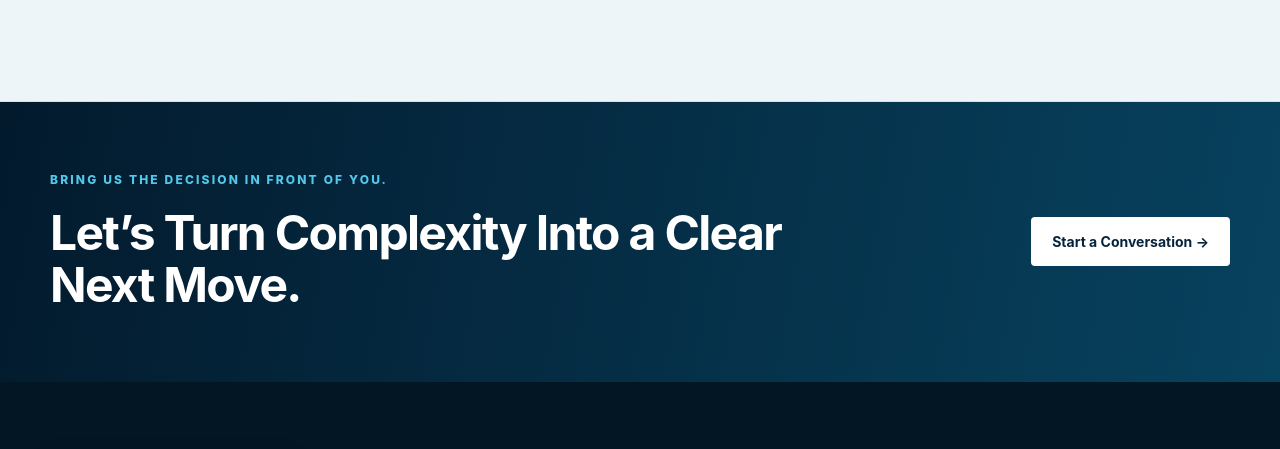
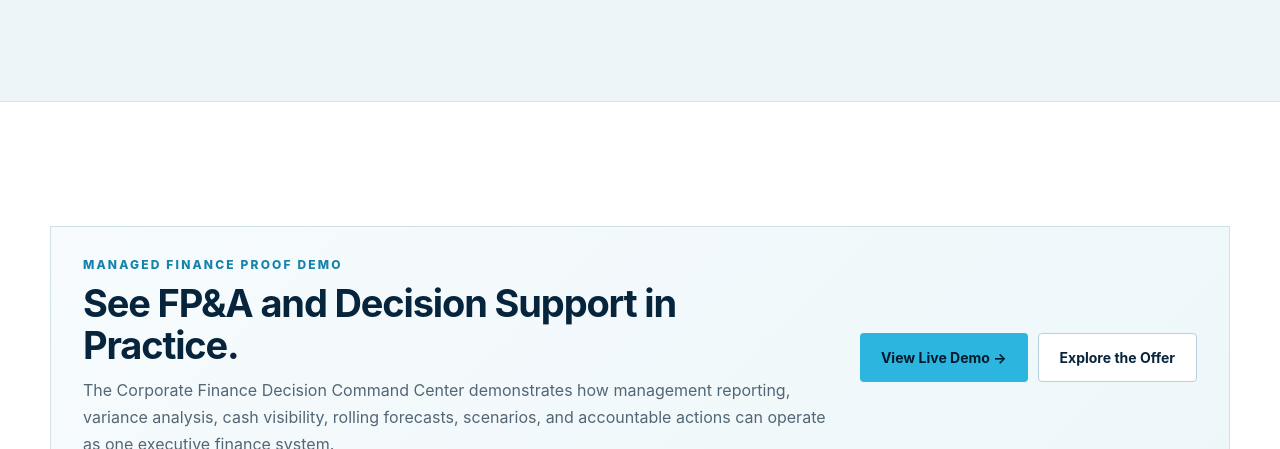
Before and after one commit to jevans-qs/quant-strata-website, a website: page docs/business-advisory/index.html in a window 1280 px wide. Shown: the part 1785-2234 px from the top of the page. Drawn offline with Linux system fonts and the light colour scheme.

Commit message:
Link managed finance proof demo from Business Advisory

```diff
--- a/docs/business-advisory/index.html
+++ b/docs/business-advisory/index.html
@@ -26,34 +26,25 @@
   <meta name="twitter:image" content="https://q-strata.com/assets/social-preview.png">
   <script type="application/ld+json">{"@context":"https://schema.org","@type":"ProfessionalService","name":"Quant Strata","legalName":"Quant Strata LLC","url":"https://q-strata.com/","logo":"https://q-strata.com/assets/quant-strata-logo.png","image":"https://q-strata.com/assets/social-preview.png","email":"info@q-strata.com","telephone":"+1-215-730-8626","address":{"@type":"PostalAddress","addressLocality":"Philadelphia","addressRegion":"PA","addressCountry":"US"},"areaServed":"United States","description":"Business Advisory and Advanced Analytics for businesses, nonprofits, government entities, and institutional teams."}</script>
   <link rel="stylesheet" href="../styles.css?v=20260902-1">
+  <link rel="stylesheet" href="../proof-demo-links.css?v=20260910-1">
 </head>
 <body>
   <a class="skip-link" href="#main">Skip to Main Content</a>
   <header class="site-header"><div class="page-width header-inner"><a class="brand" href="../" aria-label="Quant Strata Home"><img class="brand-logo" src="../assets/quant-strata-logo.png" alt="Quant Strata"></a><nav class="desktop-nav" aria-label="Primary Navigation"><a href="../business-advisory/">Business Advisory</a><a href="../analytics-technology/">Analytics & Technology</a><a href="../services/">Services</a><a href="../industries/">Industries</a><a href="../insights/">Insights</a><a href="../about/">About</a></nav><a class="header-cta" href="../contact/">Let’s Talk →</a><details class="mobile-menu"><summary>Menu</summary><nav aria-label="Mobile Navigation"><a href="../business-advisory/">Business Advisory</a><a href="../analytics-technology/">Analytics & Technology</a><a href="../services/">Services</a><a href="../industries/">Industries</a><a href="../insights/">Insights</a><a href="../about/">About</a><a href="../contact/">Contact</a></nav></details></div></header>
   <main id="main">
-  <section class="interior-hero">
-    <div class="page-width">
-      <p class="breadcrumbs"><a href="../">Home</a> / Business Advisory</p>
-      <h1>Financial Operations Built for Control, Insight, and Growth.</h1>
-      <p class="hero-summary">Quant Strata helps businesses and nonprofit organizations strengthen the processes behind accounting, planning, compliance, and management decision-making.</p>
-    </div>
-  </section>
+  <section class="interior-hero"><div class="page-width"><p class="breadcrumbs"><a href="../">Home</a> / Business Advisory</p><h1>Financial Operations Built for Control, Insight, and Growth.</h1><p class="hero-summary">Quant Strata helps businesses and nonprofit organizations strengthen the processes behind accounting, planning, compliance, and management decision-making.</p></div></section>
   <section class="interior-section page-width"><div class="interior-intro"><h2>Practical Support for the Work Behind the Numbers.</h2><p>Our advisory work connects accurate financial information with disciplined operating processes. The goal is not simply to produce reports—it is to help leadership understand what is happening, prepare for what is next, and maintain documentation that stands up to review.</p></div>
   <div class="capability-grid">
     <article class="capability-item"><span class="number">01</span><h2>Accounting Operations</h2><p>Month-end close support, reconciliations, financial schedules, management reporting, and process documentation.</p></article>
-    <article class="capability-item"><span class="number">02</span><h2>FP&A and Decision Support</h2><p>Budgets, forecasts, cash-flow planning, performance analysis, and scenarios that give leadership a forward view.</p></article>
+    <article class="capability-item"><span class="number">02</span><h2>FP&amp;A and Decision Support</h2><p>Budgets, forecasts, cash-flow planning, performance analysis, and scenarios that give leadership a forward view.</p></article>
     <article class="capability-item"><span class="number">03</span><h2>Fractional Finance Support</h2><p>Flexible controller-level support and financial operating discipline without the cost of a full internal department.</p></article>
     <article class="capability-item"><span class="number">04</span><h2>Tax-Ready Organization</h2><p>Clean records, organized documentation, schedules, and coordination support that prepare the business for its licensed tax professional.</p></article>
     <article class="capability-item"><span class="number">05</span><h2>Nonprofit Compliance</h2><p>Formation and exemption-application support, annual reporting preparation, governance policies, and compliance calendars.</p></article>
     <article class="capability-item"><span class="number">06</span><h2>Controls and Readiness</h2><p>Internal-control documentation, policy development, audit-preparedness support, and remediation planning.</p></article>
   </div></section>
   <section class="interior-section tinted"><div class="page-width"><div class="interior-intro"><h2>Engagements Shaped Around the Organization.</h2><p>Support may be delivered as a defined project, a recurring monthly engagement, or a broader advisory relationship aligned with management’s priorities and internal capacity.</p></div><ul class="deliverables"><li>Accounting Close and Reporting Packages</li><li>Budget and Rolling-Forecast Models</li><li>Cash-Flow and Scenario Planning</li><li>Policies and Process Documentation</li><li>Nonprofit Formation and Annual Compliance Support</li><li>Audit and Tax-Preparation Readiness Schedules</li></ul></div></section>
-  <section class="closing-cta">
-    <div class="page-width cta-inner">
-      <div><p class="eyebrow">Bring Us the Decision in Front of You.</p><h2>Let’s Turn Complexity Into a Clear Next Move.</h2></div>
-      <a class="button button-light" href="../contact/">Start a Conversation →</a>
-    </div>
-  </section></main>
+  <section class="interior-section page-width"><div class="proof-demo-callout"><div><p class="eyebrow dark">Managed Finance Proof Demo</p><h2>See FP&amp;A and Decision Support in Practice.</h2><p>The Corporate Finance Decision Command Center demonstrates how management reporting, variance analysis, cash visibility, rolling forecasts, scenarios, and accountable actions can operate as one executive finance system.</p></div><div class="proof-demo-actions"><a class="button button-primary" href="../corporate-finance-command-center/">View Live Demo →</a><a class="button button-ghost" href="../managed-performance-intelligence/">Explore the Offer</a></div></div></section>
+  <section class="closing-cta"><div class="page-width cta-inner"><div><p class="eyebrow">Bring Us the Decision in Front of You.</p><h2>Let’s Turn Complexity Into a Clear Next Move.</h2></div><a class="button button-light" href="../contact/">Start a Conversation →</a></div></section></main>
   <footer class="site-footer"><div class="page-width footer-grid"><div class="footer-brand"><a class="brand" href="../" aria-label="Quant Strata Home"><img class="brand-logo" src="../assets/quant-strata-logo.png" alt="Quant Strata"></a><p>Business Advisory and Advanced Analytics for organizations that need clarity, accountability, and decision-ready insight.</p><span>Veteran & Minority-Owned · Philadelphia, PA</span></div><div><h2>Capabilities</h2><a href="../managed-performance-intelligence/">Managed Performance Intelligence</a><a href="../public-program-procurement-analytics/">Public Program &amp; Procurement Analytics</a><a href="../feasibility-economic-strategic-analysis/">Feasibility &amp; Strategic Analysis</a><a href="../business-advisory/">Business Advisory</a><a href="../analytics-technology/">Analytics &amp; Technology</a></div><div><h2>Company</h2><a href="../about/">About Quant Strata</a><a href="../contact/">Contact</a><a href="mailto:info@q-strata.com">info@q-strata.com</a><a href="tel:2157308626">(215) 730-8626</a><span class="footer-location">Philadelphia, PA</span></div></div><div class="page-width footer-legal"><p>© 2026 Quant Strata LLC. All Rights Reserved.</p><p>Quant Strata is a business consulting firm, not a CPA firm or law firm. Services do not include audits, attest services, legal opinions, or unauthorized representation before taxing authorities.</p></div></footer>
 </body>
 </html>
```
